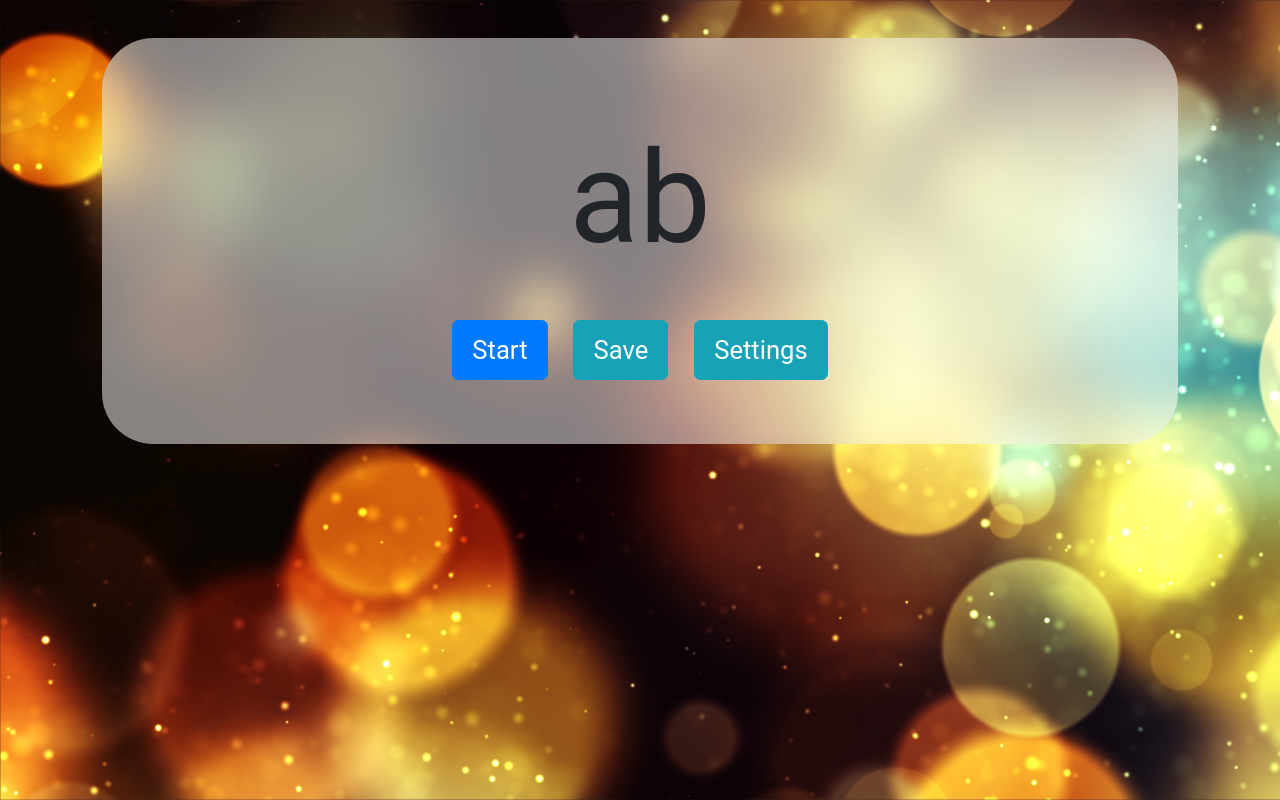
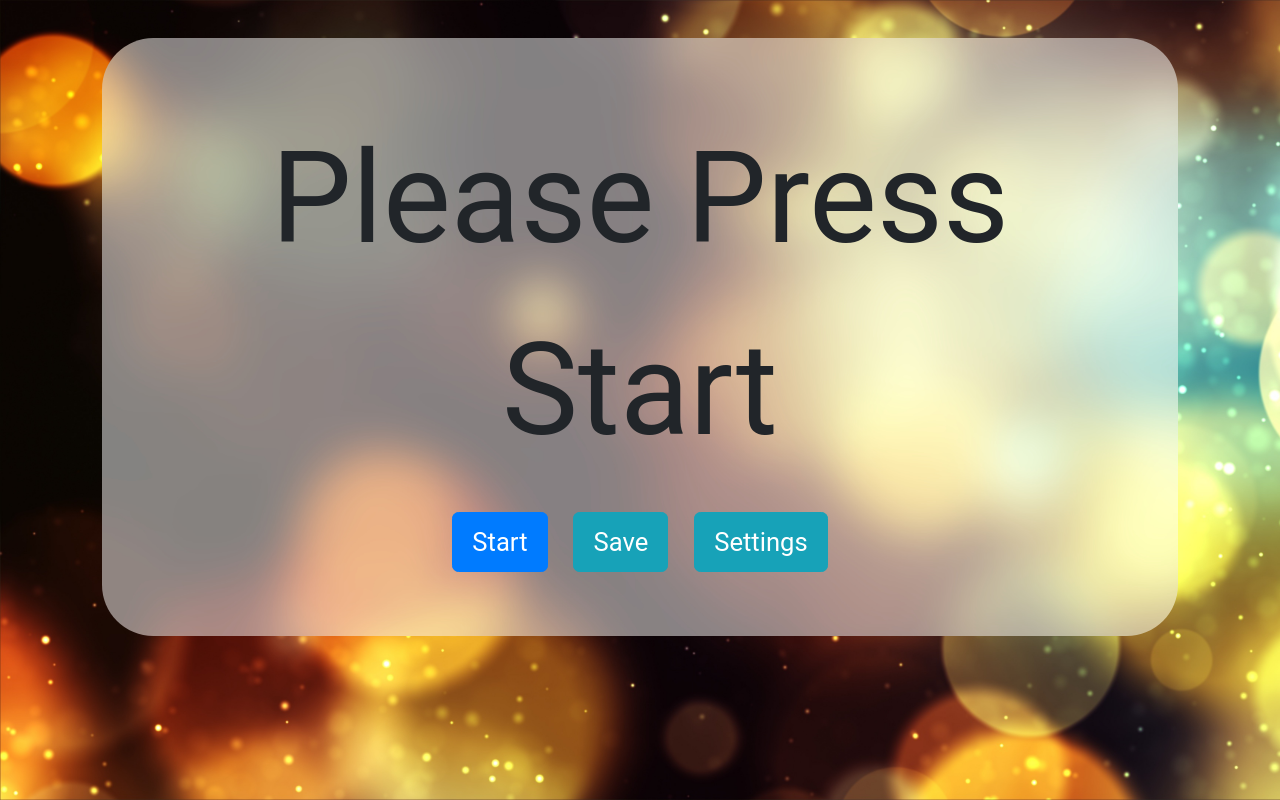
Before and after one commit to LouYu2015/react-lottery-machine, a React (Create React App) app: page / in a window 1280 px wide. Built offline with nearby package versions, Linux system fonts and the light colour scheme.

Commit message:
Change initial value for current winner

```diff
--- a/src/Lottery.js
+++ b/src/Lottery.js
@@ -9,7 +9,7 @@ let randrange = (n) => {
 
 class Lottery extends React.Component {
 	state = {running: false,
-    currentWinner: "ab"};
+    currentWinner: undefined};
 
   componentDidUpdate(prevProps, prevState) {
     if (this.state.running && !prevState.running) {
```
